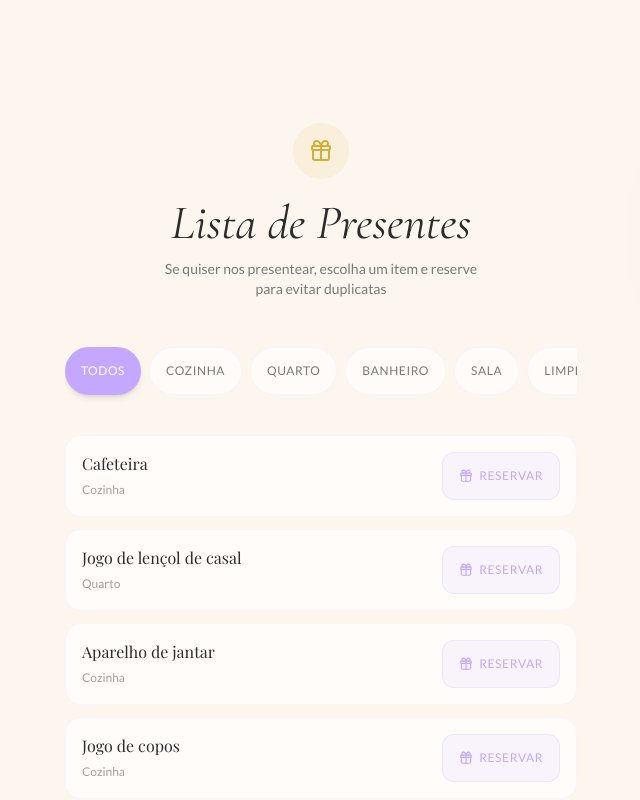
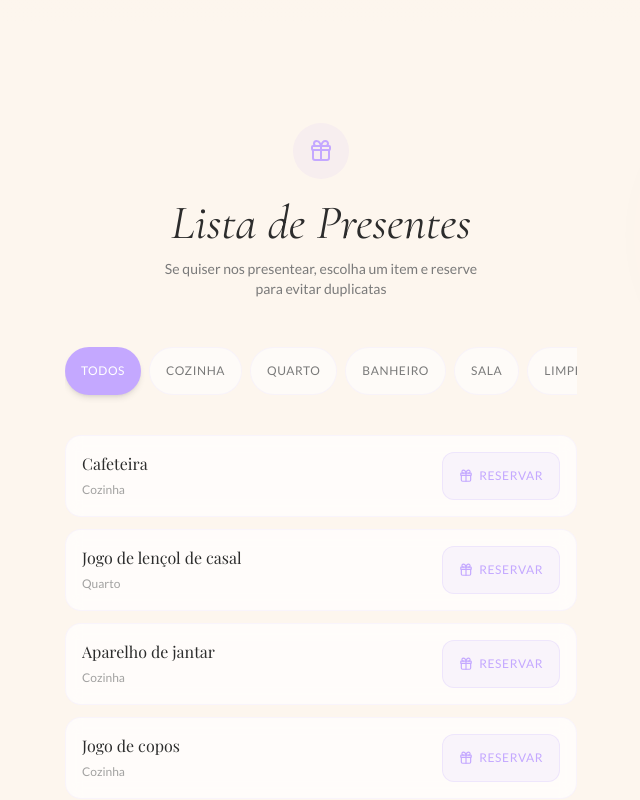
Before and after one commit to tassiadossantos/wedding-fernanda-edson, a React (Vite) app: page / in a window 1280 px wide. Shown: the part 4060-4860 px from the top of the page, without its empty margins (319-959 px from the left). Built offline with nearby package versions, Linux system fonts and the light colour scheme; no server answers; the database is empty; a web font is replaced by a local one.

Commit message:
fix: ícones de seção em lavanda (presentes, recados, vestimenta)

```diff
--- a/src/components/DressCode.tsx
+++ b/src/components/DressCode.tsx
@@ -42,8 +42,8 @@ export function DressCode() {
           transition={{ duration: 0.6 }}
           className="text-center mb-12"
         >
-          <div className="inline-flex items-center justify-center w-14 h-14 rounded-full bg-gold/10 mb-5">
-            <Shirt className="w-6 h-6 text-gold" />
+          <div className="inline-flex items-center justify-center w-14 h-14 rounded-full bg-rose/10 mb-5">
+            <Shirt className="w-6 h-6 text-rose" />
           </div>
           <h2 className="font-cursive italic text-4xl md:text-5xl text-dark mb-3">Código de Vestimenta</h2>
           <p className="font-sans text-muted text-sm max-w-xs mx-auto">
--- a/src/components/GiftList.tsx
+++ b/src/components/GiftList.tsx
@@ -57,8 +57,8 @@ export function GiftList() {
           transition={{ duration: 0.6 }}
           className="text-center mb-12"
         >
-          <div className="inline-flex items-center justify-center w-14 h-14 rounded-full bg-gold/10 mb-5">
-            <Gift className="w-6 h-6 text-gold" />
+          <div className="inline-flex items-center justify-center w-14 h-14 rounded-full bg-rose/10 mb-5">
+            <Gift className="w-6 h-6 text-rose" />
           </div>
           <h2 className="font-cursive italic text-4xl md:text-5xl text-dark mb-3">Lista de Presentes</h2>
           <p className="font-sans text-muted text-sm max-w-xs mx-auto">
--- a/src/components/Guestbook.tsx
+++ b/src/components/Guestbook.tsx
@@ -120,8 +120,8 @@ export function Guestbook() {
           transition={{ duration: 0.6 }}
           className="text-center mb-12"
         >
-          <div className="inline-flex items-center justify-center w-14 h-14 rounded-full bg-sage/10 mb-5">
-            <MessageSquare className="w-6 h-6 text-sage" />
+          <div className="inline-flex items-center justify-center w-14 h-14 rounded-full bg-rose/10 mb-5">
+            <MessageSquare className="w-6 h-6 text-rose" />
           </div>
           <h2 className="font-cursive italic text-4xl md:text-5xl text-dark mb-3">Mural de Recados</h2>
           <p className="font-sans text-muted text-sm max-w-xs mx-auto">
```
